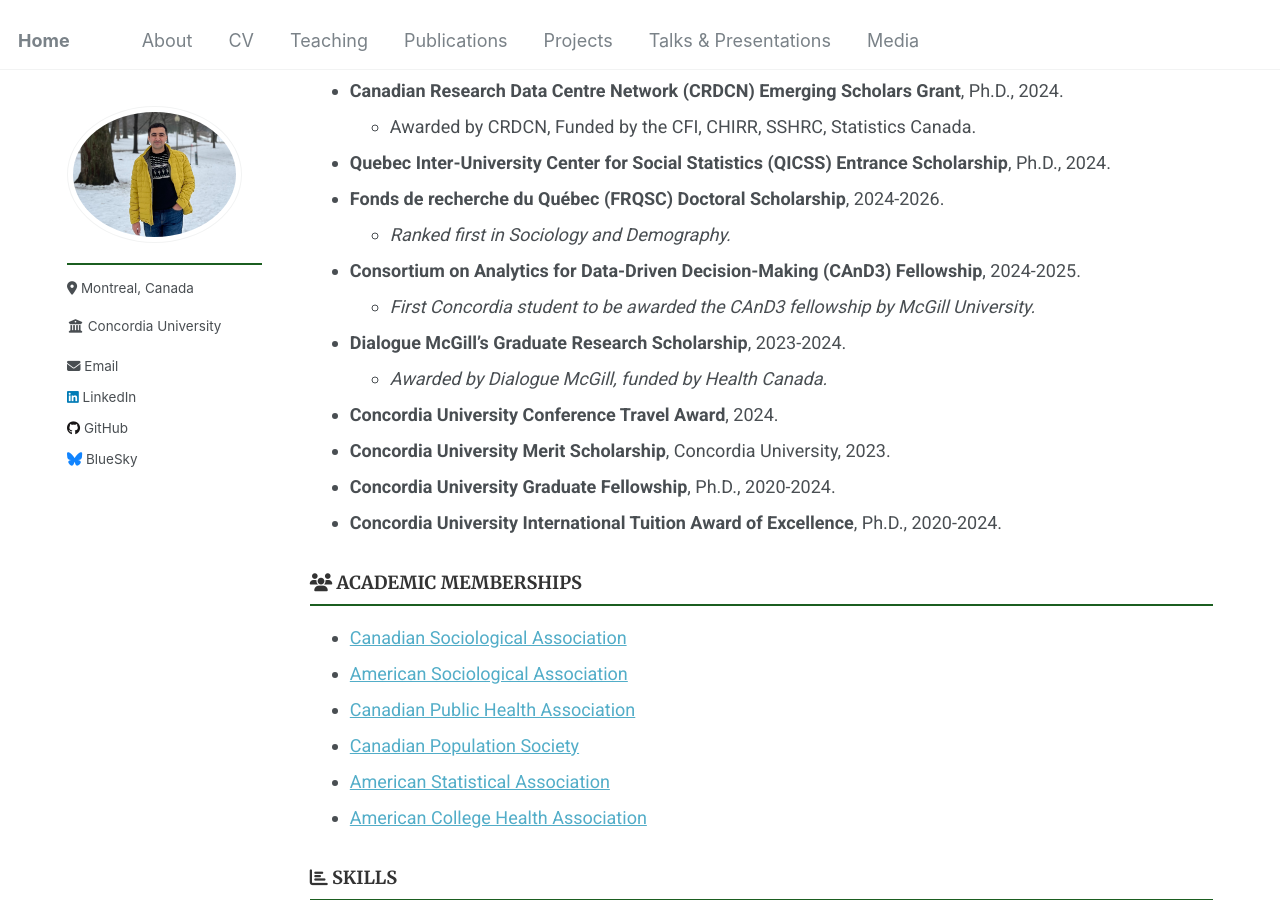
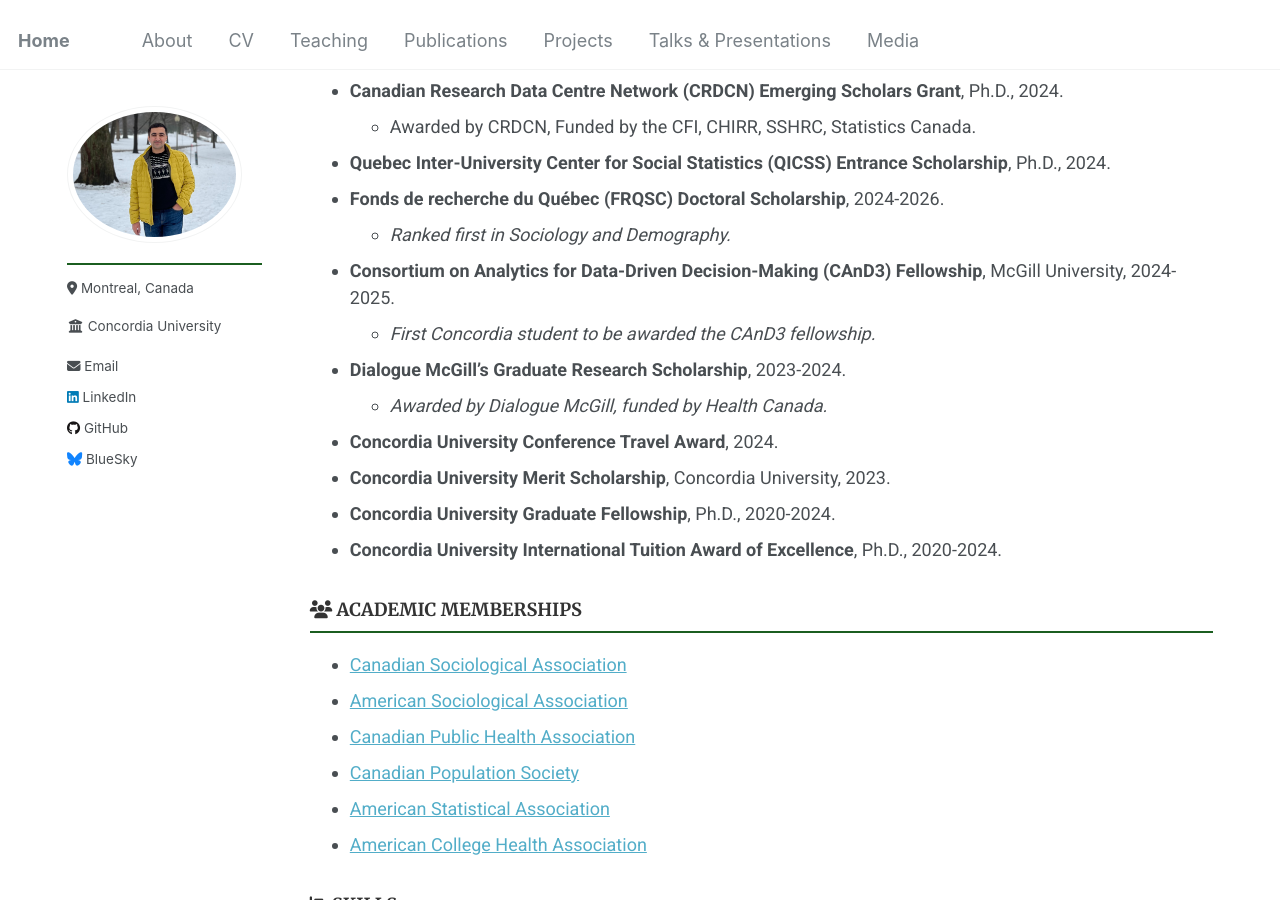
Before and after one commit to Mohsnmonji/mohsnmonji.github.io, a Jekyll site: the page built from _pages/Curriculum Vitae.md, in a window 1280 px wide and 900 px high, scrolled down 2837 px. Built offline with Jekyll 4.4.1, drawn with Linux system fonts in a browser that asks for light colours.

```diff
--- a/_pages/Curriculum Vitae.md
+++ b/_pages/Curriculum Vitae.md
@@ -113,8 +113,8 @@ redirect_from:
 - **Quebec Inter-University Center for Social Statistics (QICSS) Entrance Scholarship**, Ph.D., 2024.
 - **Fonds de recherche du Québec (FRQSC) Doctoral Scholarship**, 2024-2026.
   - *Ranked first in Sociology and Demography.*
-- **Consortium on Analytics for Data-Driven Decision-Making (CAnD3) Fellowship**, 2024-2025.
-  - *First Concordia student to be awarded the CAnD3 fellowship by McGill University.*
+- **Consortium on Analytics for Data-Driven Decision-Making (CAnD3) Fellowship**, McGill University, 2024-2025.
+  - *First Concordia student to be awarded the CAnD3 fellowship.*
 - **Dialogue McGill’s Graduate Research Scholarship**, 2023-2024.
   - *Awarded by Dialogue McGill, funded by Health Canada.*
 - **Concordia University Conference Travel Award**, 2024.
```
